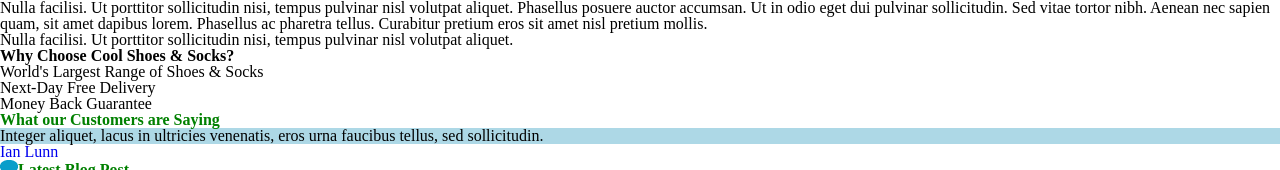
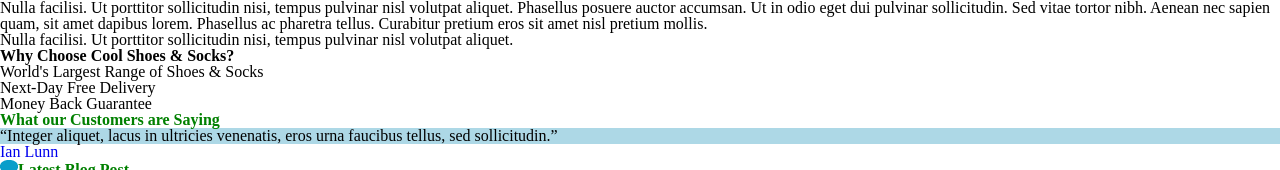
Before and after one commit to erick2014/learning-some-css, a plain HTML site: page index.html in a window 1280 px wide. Shown: the part 782-952 px from the top of the page. Drawn offline with Linux system fonts and the light colour scheme.

Commit message:
Add before and after pseudo elements.

```diff
--- a/css/styles.css
+++ b/css/styles.css
@@ -7,6 +7,14 @@ body{
 
 #content p:first-of-type:first-letter{
 	font-size: 4em;
+}
+
+blockquote p:before {
+    content: '\201C';
+}
+
+blockquote p:after {
+    content: '\201D';
 }
 
 :disabled{
```
